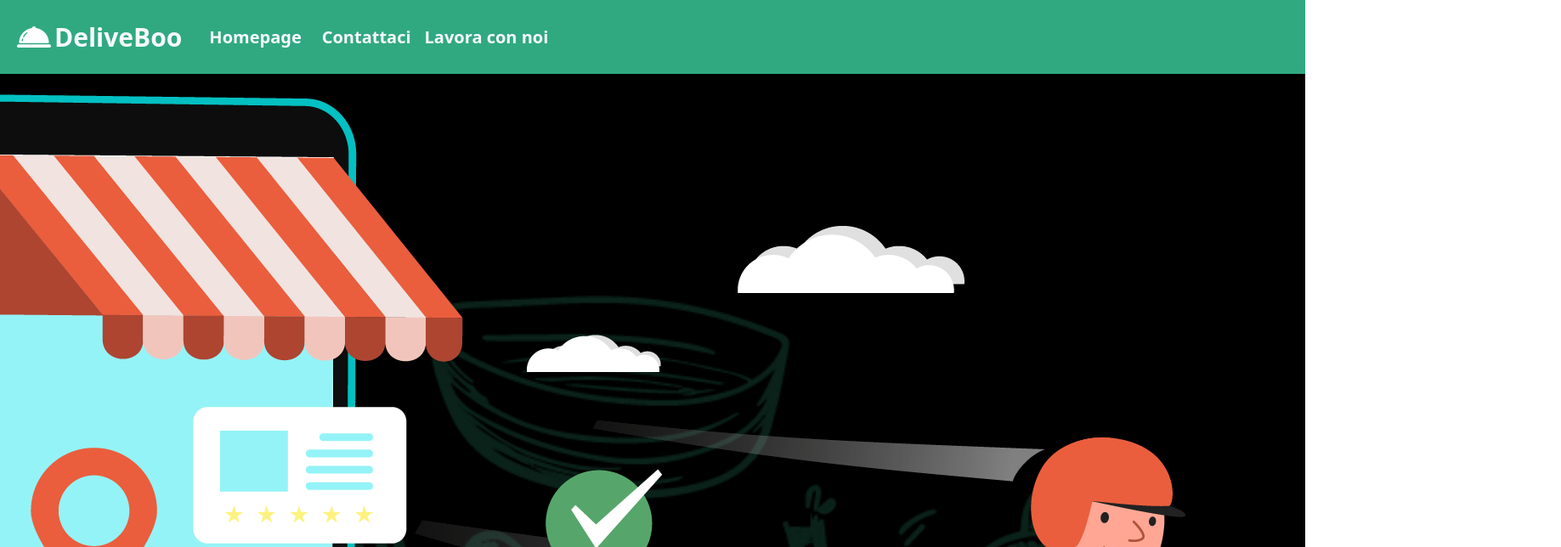
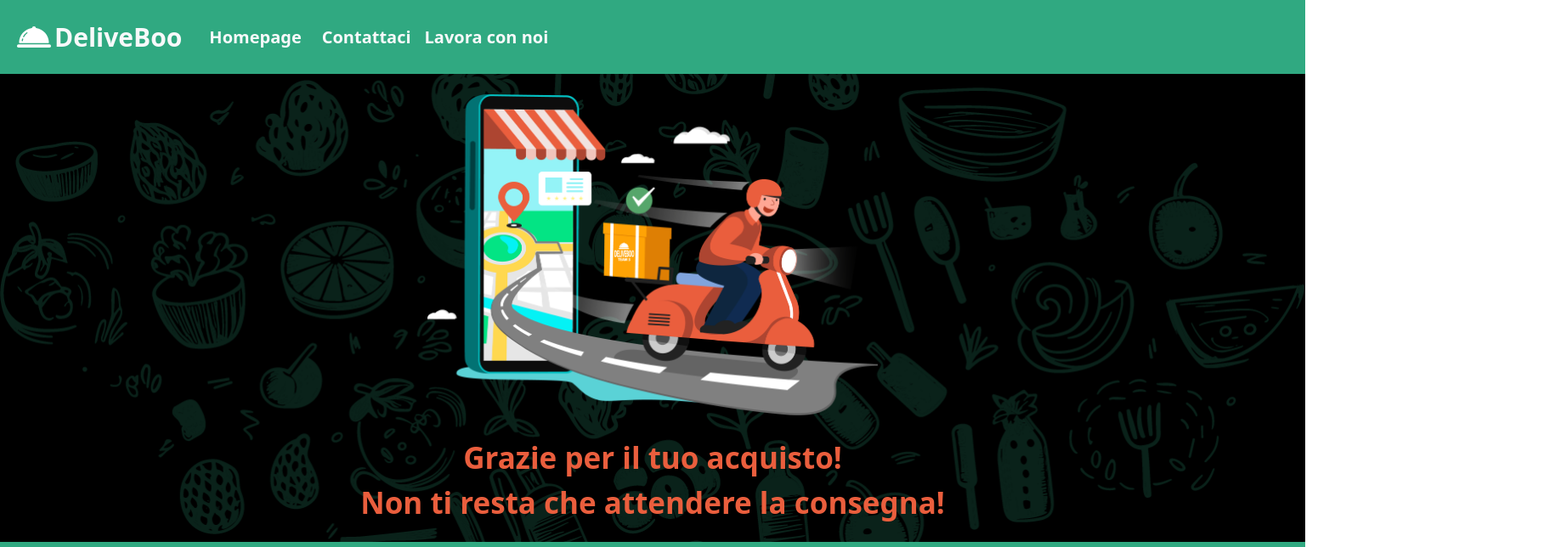
Before and after one commit to gabrielediemmanuele/deliveboo-frontend, a Vue app: page /thankyou in a window 1536 px wide. Shown: the top 644 px of the page at 85% size, 1837 px wide, since content can reach past the window. Built offline with nearby package versions, Linux system fonts and the light colour scheme.

Commit message:
fix try 1 mediaq 1400+

```diff
--- a/src/components/pages/Thanks.vue
+++ b/src/components/pages/Thanks.vue
@@ -55,6 +55,9 @@ export default {
       @media (min-width: 1200px) and (max-width: 1400px) {
         width: 35%;
       }
+      @media (min-width: 1401px) {
+        width: 35%;
+      }
     }
   }
   .message-cont {
@@ -81,6 +84,9 @@ export default {
     @media (min-width: 1200px) and (max-width: 1400px) {
       font-size: 30px;
     }
+    @media (min-width: 1401px) {
+      font-size: 35px;
+    }
   }
 }
 
```
